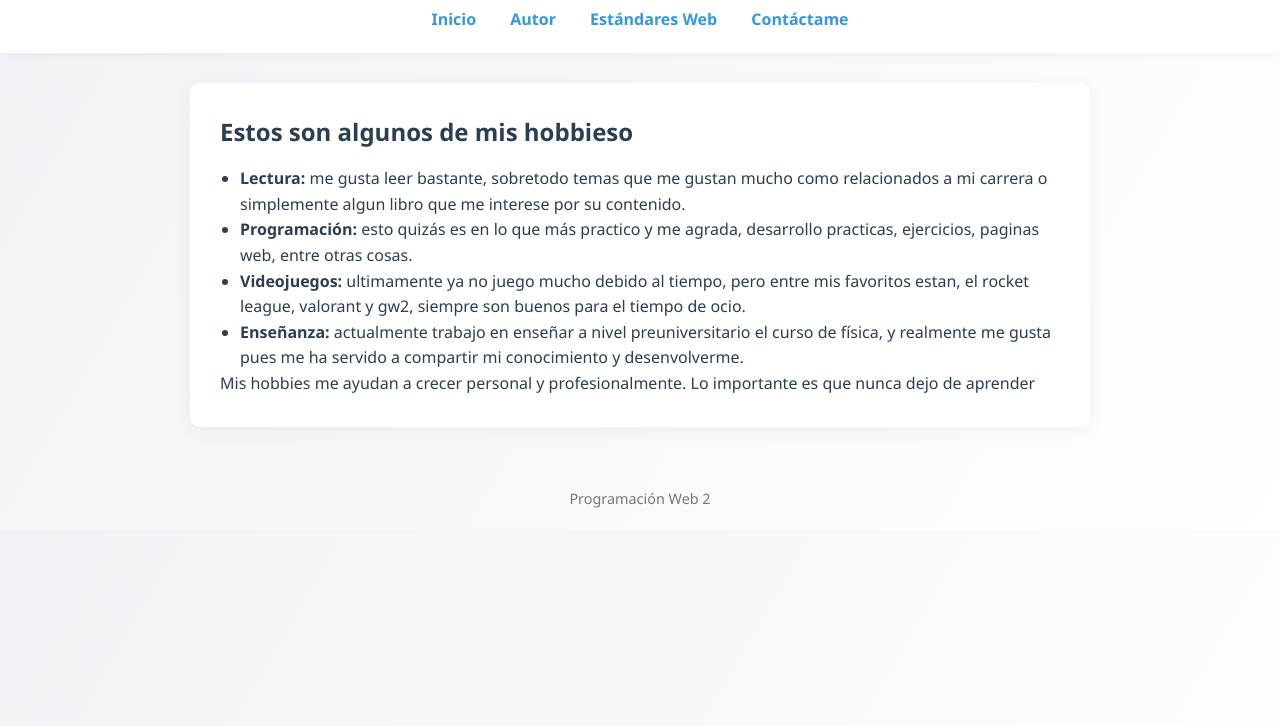
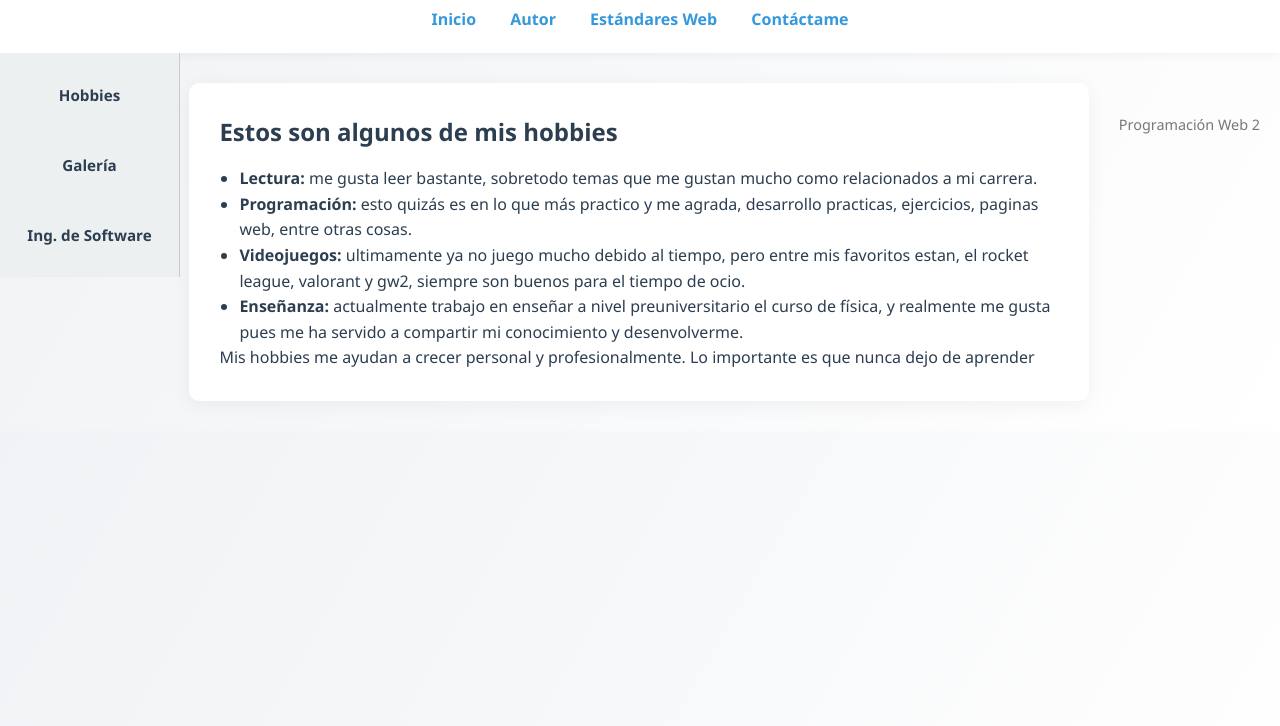
Before and after one commit to Andhyb/PW2-TEORIA, a website: page Prac02/views/hobbies.html in a window 1280 px wide. Shown: the part 74-800 px from the top of the page. Drawn offline with Linux system fonts and the light colour scheme.

Commit message:
Modifique autor, hobbies, e ingSoftware, para tambien agregar en cada una el menu lateral izquierdo

```diff
--- a/Prac02/views/hobbies.html
+++ b/Prac02/views/hobbies.html
@@ -15,10 +15,18 @@
       <a href="/contactame">Contáctame</a>
     </nav>
   </header>
-  <main>
-    <h2>Estos son algunos de mis hobbieso</h2>
+  <div class="contenido-con-menu">
+    <aside>
+      <nav>
+        <a href="/hobbies">Hobbies</a><br>
+        <a href="/galeria">Galería</a><br>
+        <a href="/ingSoftware">Ing. de Software</a>
+      </nav>
+    </aside>
+   <main>
+    <h2>Estos son algunos de mis hobbies</h2>
     <ul>
-      <li><strong>Lectura:</strong> me gusta leer bastante, sobretodo temas que me gustan mucho como relacionados a mi carrera o simplemente algun libro que me interese por su contenido.</li>
+      <li><strong>Lectura:</strong> me gusta leer bastante, sobretodo temas que me gustan mucho como relacionados a mi carrera.</li>
       <li><strong>Programación:</strong> esto quizás es en lo que más practico y me agrada, desarrollo practicas, ejercicios, paginas web, entre otras cosas.</li>
       <li><strong>Videojuegos:</strong> ultimamente ya no juego mucho debido al tiempo, pero entre mis favoritos estan, el rocket league, valorant y gw2, siempre son buenos para el tiempo de ocio.</li>
       <li><strong>Enseñanza:</strong> actualmente trabajo en enseñar a nivel preuniversitario el curso de física, y realmente me gusta pues me ha servido a compartir mi conocimiento y desenvolverme.</li>
```
Also changed, not shown: Prac02/views/autor.html (+1 -1 lines), Prac02/views/ingSoftware.html (+11 -2 lines).
